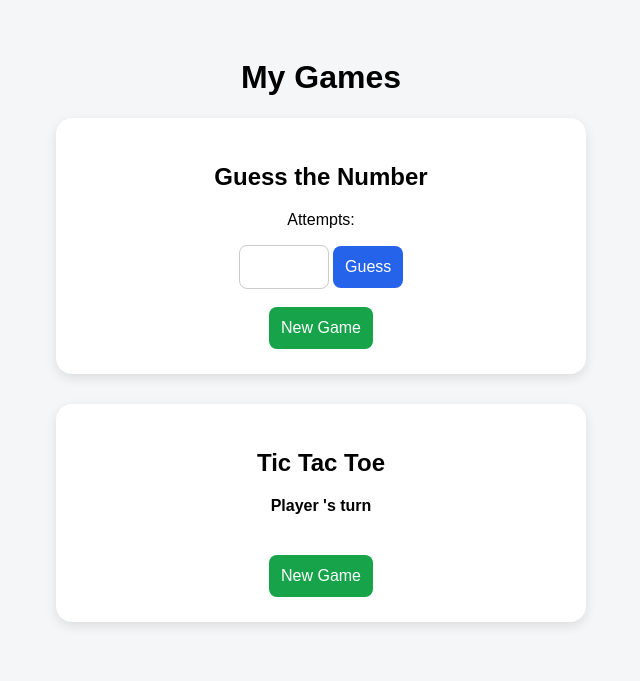
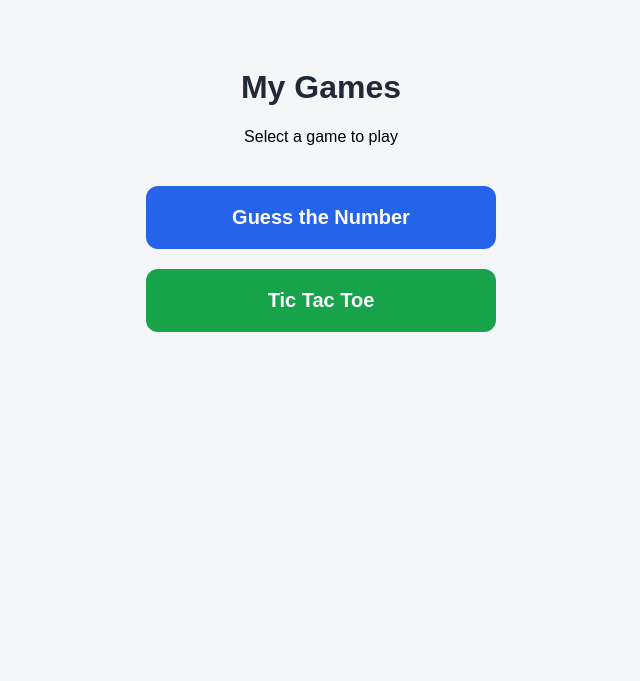
Before and after one commit to paulfelixferns-rgb/guess-games, a FastAPI app: page / in a window 1280 px wide. Shown: the top 681 px of the page, without its empty margins (319-959 px from the left). Run offline with FastAPI, Linux system fonts and the light colour scheme.

Commit message:
Add files via upload

```diff
--- a/templates/index.html
+++ b/templates/index.html
@@ -1,115 +1,48 @@
 <!DOCTYPE html>
 <html>
 <head>
-    <title>Games</title>
+    <title>My Games</title>
     <style>
         body {
             font-family: Arial, sans-serif;
             background: #f4f6f8;
             text-align: center;
-            padding: 30px;
+            padding: 40px;
         }
-        .card {
-            background: white;
-            padding: 25px;
-            border-radius: 16px;
-            box-shadow: 0 4px 12px rgba(0,0,0,0.1);
-            max-width: 480px;
-            margin: 0 auto 30px;
+        h1 {
+            color: #1f2937;
         }
-        input, button {
-            padding: 12px;
-            font-size: 16px;
-            border-radius: 8px;
-            border: 1px solid #ccc;
+        .games {
+            display: flex;
+            flex-direction: column;
+            gap: 20px;
+            max-width: 350px;
+            margin: 40px auto;
         }
-        button {
+        a {
+            display: block;
+            padding: 20px;
+            font-size: 20px;
+            font-weight: bold;
+            text-decoration: none;
+            color: white;
+            border-radius: 12px;
+        }
+        .guess {
             background: #2563eb;
-            color: white;
-            border: none;
-            cursor: pointer;
         }
-        .green {
+        .tictactoe {
             background: #16a34a;
-        }
-        .board {
-            display: grid;
-            grid-template-columns: repeat(3, 80px);
-            gap: 8px;
-            justify-content: center;
-            margin: 20px auto;
-        }
-        .cell {
-            width: 80px;
-            height: 80px;
-            font-size: 36px;
-            font-weight: bold;
-            border: none;
-            border-radius: 12px;
-            background: #f9fafb;
-            cursor: pointer;
-        }
-        .cell:disabled {
-            cursor: not-allowed;
-            background: #e5e7eb;
-        }
-        .x { color: #2563eb; }
-        .o { color: #dc2626; }
-        .status {
-            font-weight: bold;
-            margin: 10px;
         }
     </style>
 </head>
 <body>
     <h1>My Games</h1>
+    <p>Select a game to play</p>
 
-    <div class="card">
-        <h2>Guess the Number</h2>
-        <p>{{ message }}</p>
-        <p>Attempts: {{ attempts }}</p>
-
-        <form action="/guess" method="post">
-            <input type="number" name="number" min="1" max="100" required>
-            <button type="submit">Guess</button>
-        </form>
-
-        <br>
-
-        <form action="/new" method="post">
-            <button type="submit" class="green">New Game</button>
-        </form>
-    </div>
-
-    <div class="card">
-        <h2>Tic Tac Toe</h2>
-
-        <p class="status">
-            {% if game_over %}
-                {% if winner == "Draw" %}
-                    It is a draw!
-                {% else %}
-                    Player {{ winner }} wins!
-                {% endif %}
-            {% else %}
-                Player {{ current_player }}'s turn
-            {% endif %}
-        </p>
-
-        <div class="board">
-            {% for cell in board %}
-                <form action="/move/{{ loop.index0 }}" method="post">
-                    <button class="cell {% if cell == 'X' %}x{% elif cell == 'O' %}o{% endif %}"
-                            {% if cell or game_over %}disabled{% endif %}>
-                        {{ cell }}
-                    </button>
-                </form>
-            {% endfor %}
-        </div>
-
-        <form action="/reset" method="post">
-            <button type="submit" class="green">New Game</button>
-        </form>
+    <div class="games">
+        <a class="guess" href="/guess">Guess the Number</a>
+        <a class="tictactoe" href="/tic-tac-toe">Tic Tac Toe</a>
     </div>
 </body>
 </html>
```
Also changed, not shown: templates/guess.html (added, +63 -0 lines), templates/tictactoe.html (added, +97 -0 lines).
